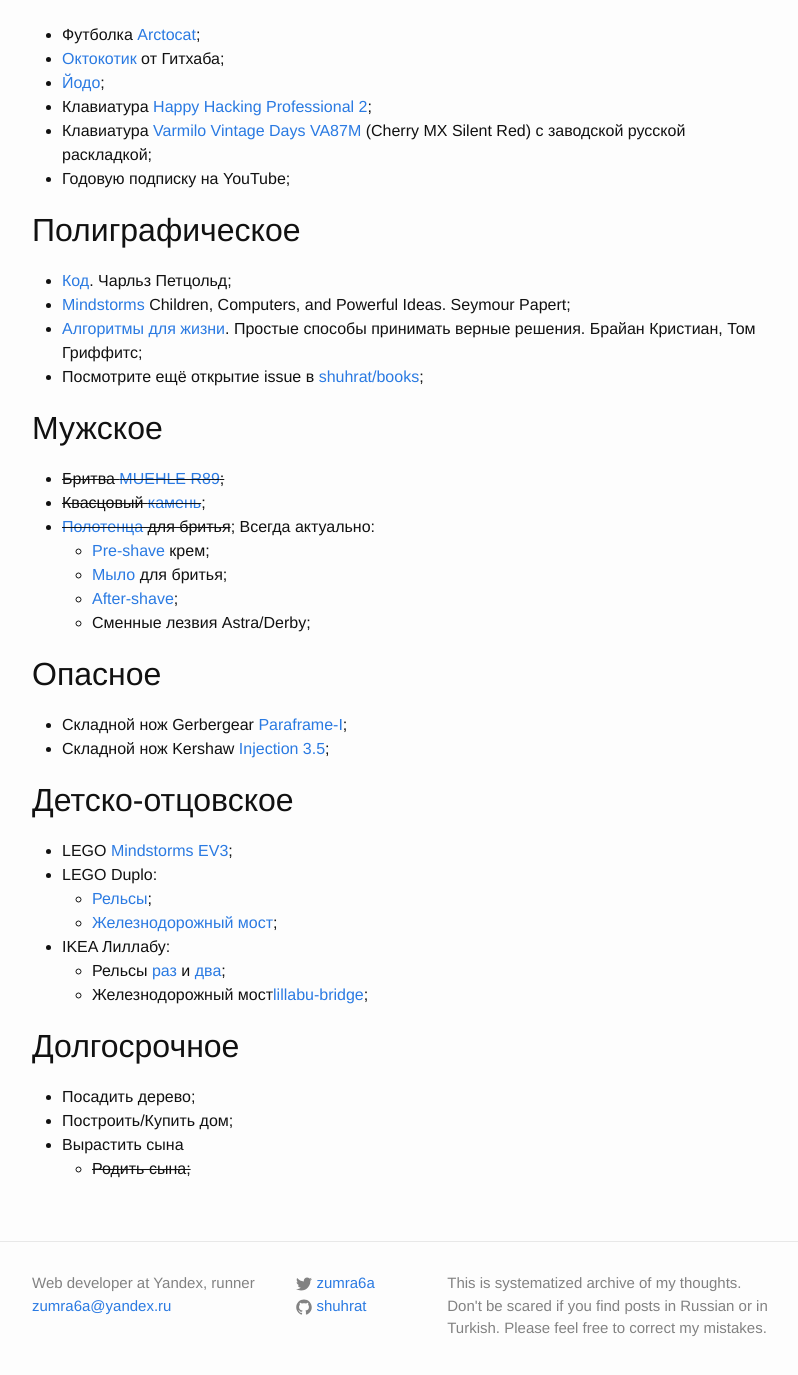
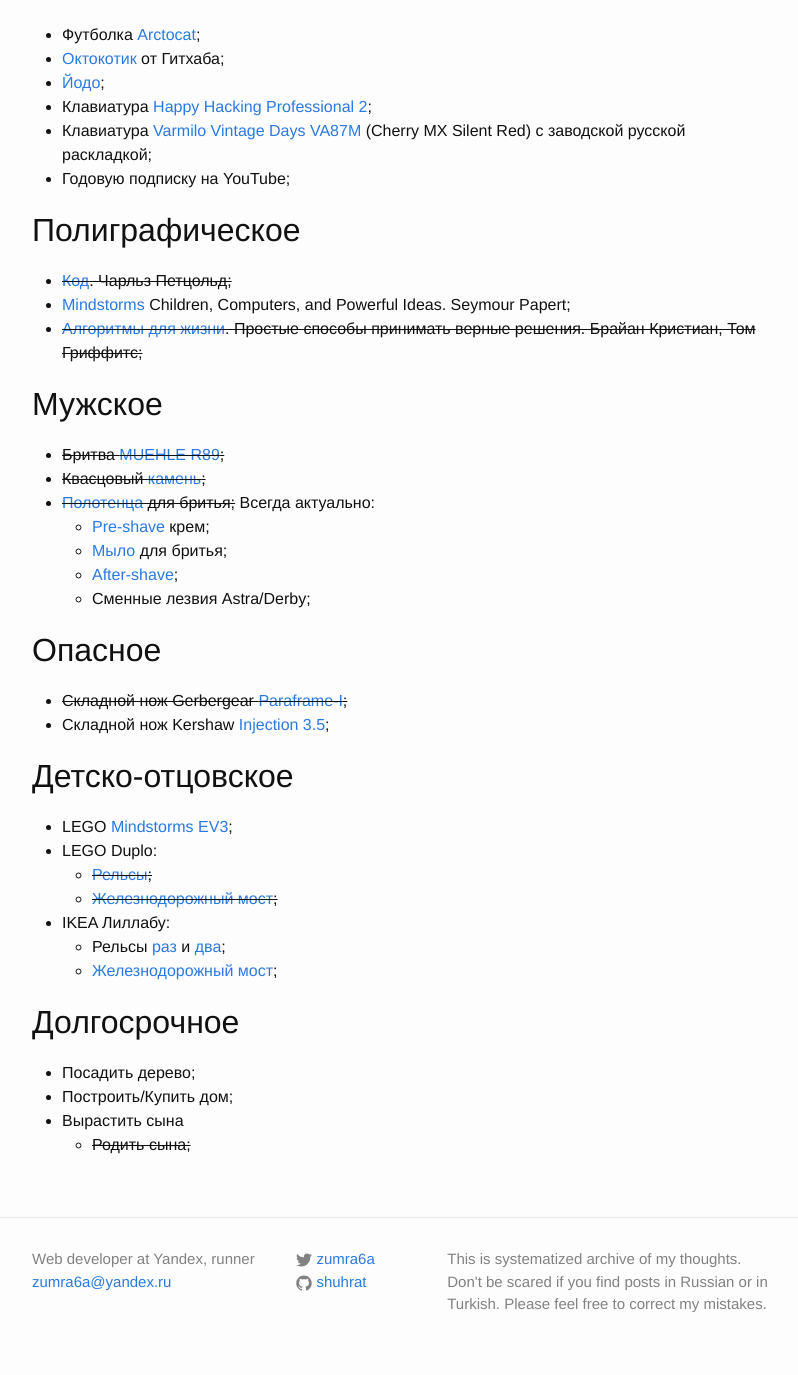
Before and after one commit to shuhrat/shuhrat.github.io, a Jekyll site: the page built from wishlist/index.md, in a window 1280 px wide and 1400 px high, scrolled down 725 px. Shown: the top 1375 px of the window, without its empty margins (238-1036 px from the left). Built offline with Jekyll 4.4.1, drawn with Linux system fonts in a browser that asks for light colours.

Commit message:
fix type

```diff
--- a/wishlist/index.md
+++ b/wishlist/index.md
@@ -35,16 +35,15 @@
 
 
 ## Полиграфическое
-- [Код]. Чарльз Петцольд;
+- ~~[Код]. Чарльз Петцольд;~~
 - [Mindstorms] Children, Computers, and Powerful Ideas. Seymour Papert;
-- [Алгоритмы для жизни]. Простые способы принимать верные решения. Брайан Кристиан, Том Гриффитс;
-- Посмотрите ещё открытие issue в [shuhrat/books];
+- ~~[Алгоритмы для жизни]. Простые способы принимать верные решения. Брайан Кристиан, Том Гриффитс;~~
 
 
 ## Мужское
 - ~~Бритва [MUEHLE R89];~~
-- ~~Квасцовый [камень][alunit]~~;
-- ~~[Полотенца][polotentse-muehle] для бритья~~;
+- ~~Квасцовый [камень][alunit];~~
+- ~~[Полотенца][polotentse-muehle] для бритья;~~
 Всегда актуально:
   - [Pre-shave][pre-shave-proraso] крем;
   - [Мыло][soap-Proraso] для бритья;
@@ -52,18 +51,18 @@
   - Сменные лезвия Astra/Derby;
 
 ## Опасное
-- Складной нож Gerbergear [Paraframe-I];
+- ~~Складной нож Gerbergear [Paraframe-I];~~
 - Складной нож Kershaw [Injection 3.5];
 
 
 ## Детско-отцовское
 - LEGO [Mindstorms EV3];
 - LEGO Duplo:
-	- [Рельсы][lego-duplo-railway];
-	- [Железнодорожный мост][lego-duplo-bridge];
+	- ~~[Рельсы][lego-duplo-railway];~~
+	- ~~[Железнодорожный мост][lego-duplo-bridge];~~
 - IKEA Лиллабу:
 	- Рельсы [раз][lillabu-50] и [два][lillabu-10];
-	- Железнодорожный мост[lillabu-bridge];
+	- [Железнодорожный мост][lillabu-bridge];
 
 ## Долгосрочное
 - Посадить дерево;
@@ -93,11 +92,9 @@
 [hhp-keyboard]: https://www.amazon.com/Happy-Hacking-Keyboard-Professional2-PD-KB400B/dp/B000EXZ0VC/ref=sr_1_1?s=electronics&ie=UTF8&qid=1520939782&sr=1-1&keywords=happy+hacking+keyboard
 [varmilo-keyboard]: https://geekboards.ru/product/varmilo-vintage-days-va87m
 
-
 [Код]: https://www.ozon.ru/context/detail/id/20141077/
 [Mindstorms]: https://www.amazon.com/Mindstorms-Children-Computers-Powerful-Ideas/dp/0465046746/
 [Алгоритмы для жизни]: https://www.ozon.ru/context/detail/id/141368824/
-[shuhrat/books]: https://github.com/shuhrat/books/issues
 
 [MUEHLE R89]: https://опаснаябритва.рф/product/t-obraznaya-britva-traditional-r89
 [alunit]: https://опаснаябритва.рф/product/kvastsovyy-kamen-alunit
```
